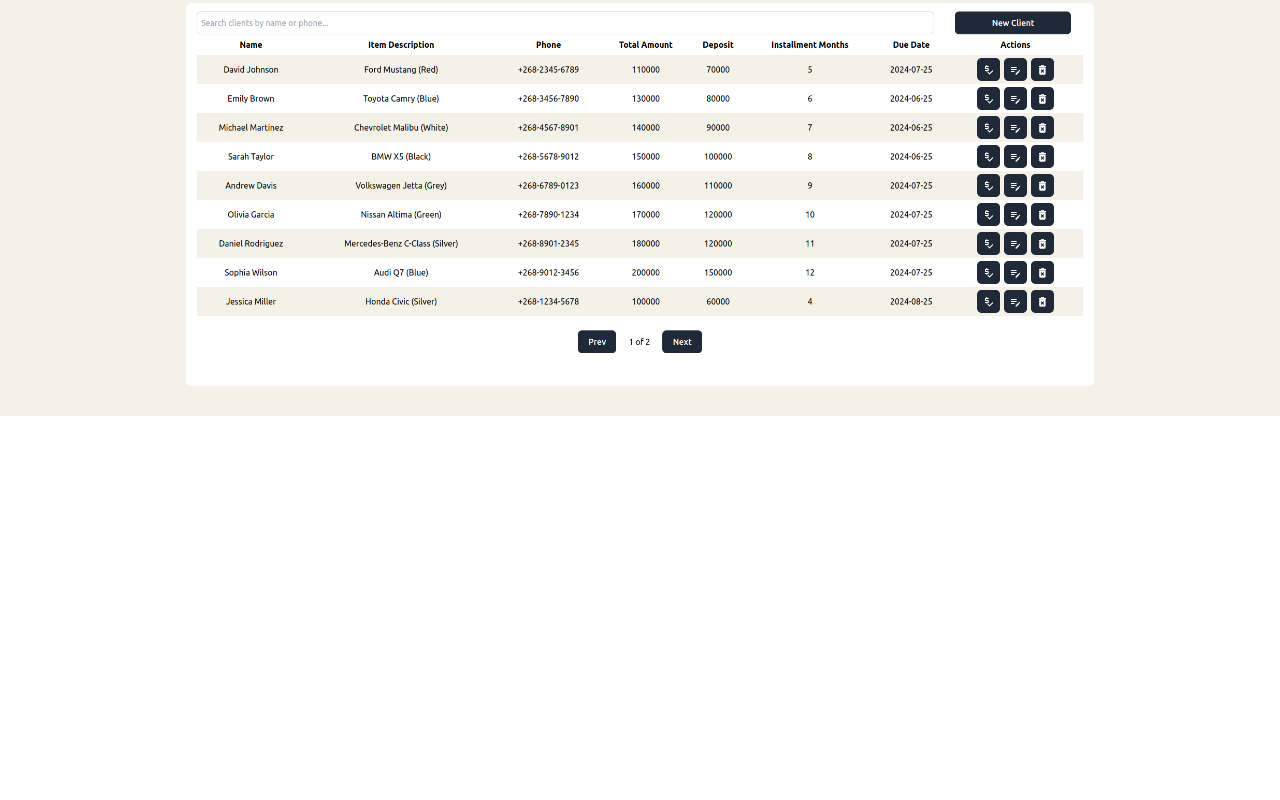
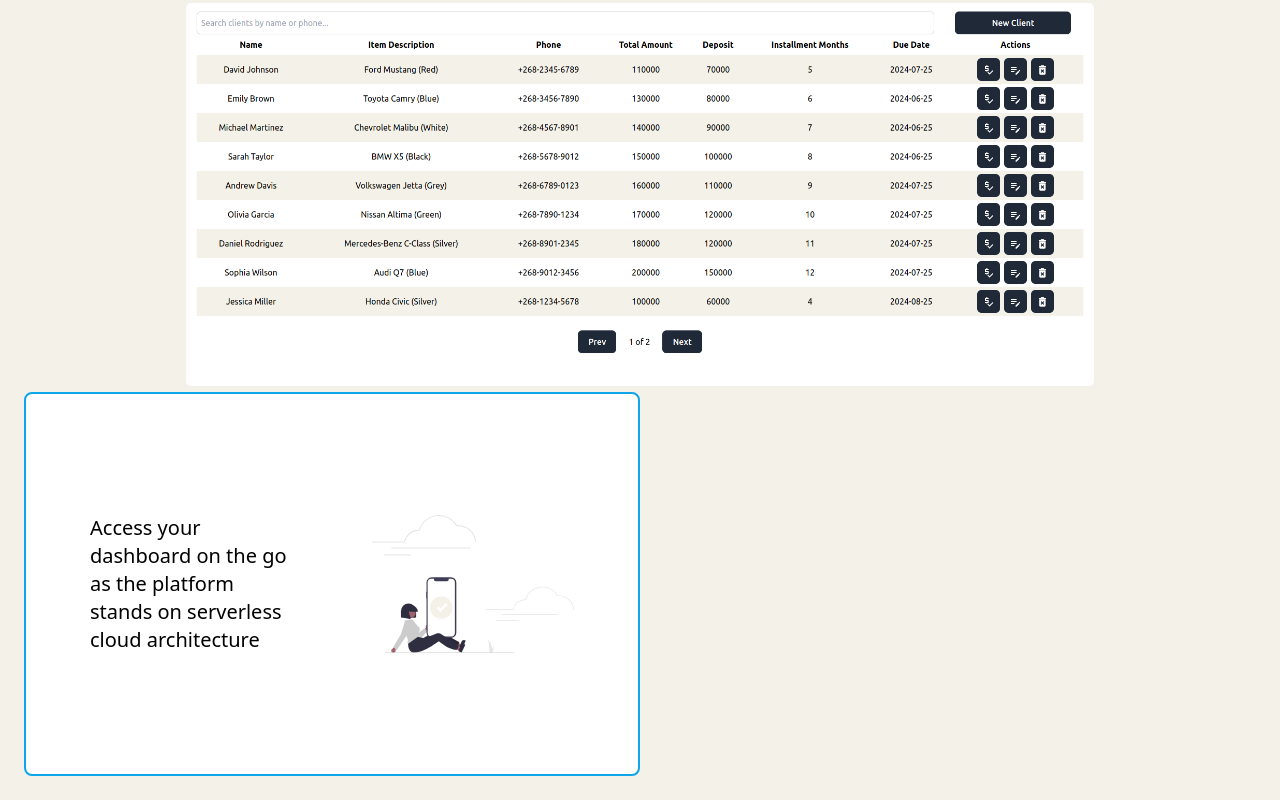
Before and after one commit to Tabish1511/PayPer-Server, a React (Vite) app in the folder frontend/: page /landingPage in a window 1280 px wide. Shown: the part 635-1435 px from the top of the page. Before the commit the page ends 1051 px from the top, so only its background shows below. Built offline with nearby package versions, Linux system fonts and the light colour scheme.

Commit message:
local - working on BannerComponent.tsx - almost done, making it reusable

```diff
--- /dev/null
+++ b/frontend/src/components/BannerComponent.tsx
@@ -0,0 +1,95 @@
+import cloudLogo from '../assets/undraw_cloud_sync_re_02p1.svg';
+
+export function BannerComponent(){
+    return (
+        <div className="border-solid border-2 border-sky-500 bg-white rounded-lg h-96 w-2/4 p-16 flex flex-col justify-center">
+            <div className="flex justify-between h-72">
+                <div className="text-xl w-5/12 flex flex-col justify-center text-left">
+                Access your dashboard on the go as the platform stands on serverless cloud architecture
+                </div>
+                <div className="w-5/12 flex flex-col justify-center justify-center">
+                    <img src={cloudLogo}></img>
+                </div>
+            </div>
+        </div>
+    )
+}
+
+
+
+
+
+
+
+
+
+
+
+
+
+
+
+
+
+
+
+
+
+
+
+
+
+
+
+
+
+
+
+
+
+
+
+// import cloudLogo from '../assets/undraw_cloud_sync_re_02p1.svg';
+
+// export function BannerComponent(){
+//     return (
+//         <div className="border-solid border-2 border-sky-500 bg-white rounded-lg h-96 w-2/4 p-16 flex flex-col justify-center">
+//             <div className="flex justify-between h-72">
+//                 <div className="text-xl w-5/12 flex flex-col justify-center text-left">
+//                 Access your dashboard on the go as the platform stands on serverless cloud architecture
+//                 </div>
+//                 <div className="w-5/12 flex flex-col justify-center justify-center">
+//                     <img src={cloudLogo}></img>
+//                 </div>
+//             </div>
+//         </div>
+//     )
+// }
+
+
+
+
+
+
+
+
+
+
+
+
+
+
+// export function BannerComponent(){
+//     return (
+//         <div className="border-solid border-2 border-sky-500 bg-white rounded-lg h-96 w-2/4 p-16 flex flex-col justify-center">
+//             <div className="flex justify-between h-72">
+//                 <div className="text-xl w-5/12 flex flex-col justify-center text-left">
+//                 Access your dashboard on the go as the platform stands on serverless cloud architecture
+//                 </div>
+//                 <div className="w-1/3 flex flex-col justify-center text-center">
+//                     Banner icon
+//                 </div>
+//             </div>
+//         </div>
+//     )
+// }
--- a/frontend/src/components/HeroComponent.tsx
+++ b/frontend/src/components/HeroComponent.tsx
@@ -6,7 +6,7 @@ export function HeroComponent() {
             <div className="text-8xl font-black flex flex-col justify-center text-center my-4">
                 PayPer
             </div>
-            <div className="text-2xl flex flex-col justify-center text-center my-4">
+            <div className="text-2xl font-medium flex flex-col justify-center text-center my-4">
                 The installment tracker your business needs
             </div>
             <div className="flex justify-center my-4">
--- a/frontend/src/pages/landingPage.tsx
+++ b/frontend/src/pages/landingPage.tsx
@@ -1,6 +1,7 @@
 import { HeroComponent } from "../components/HeroComponent";
 import { LandingPageAppbar } from "../components/LandingPageAppbar";
 import dashboardLogo from "../assets/Screenshot from 2024-07-12 15-22-06.png"
+import { BannerComponent } from "../components/BannerComponent";
 
 export function LandingPage(){
     return (
@@ -14,6 +15,7 @@ export function LandingPage(){
             <div className="flex justify-center">
                 <img src={dashboardLogo} className="w-3/4 h-auto"></img>
             </div>
+            <BannerComponent />
         </div>
     )
 }
```
Also changed, not shown: frontend/src/assets/undraw_cloud_sync_re_02p1.svg (added).
